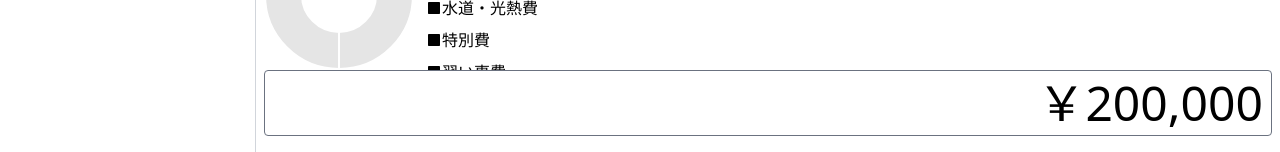
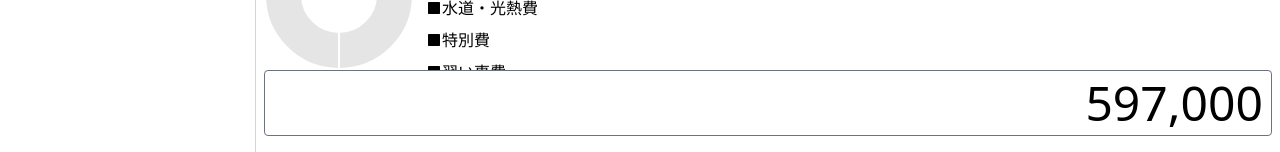
Before and after one commit to masasami/money-management-app, a Next.js app: page /top in a window 1280 px wide. Shown: the part 648-800 px from the top of the page. Built offline with nearby package versions, Linux system fonts and the light colour scheme.

Commit message:
データをJSONファイルから取得

```diff
--- /dev/null
+++ b/interfaces/account.ts
@@ -0,0 +1,8 @@
+export type Account = {
+  id_account: number
+  debit: number | null
+  credit: number | null
+  dt_account: string
+  dt_create: string
+  dt_update: string
+}
--- a/pages/top.tsx
+++ b/pages/top.tsx
@@ -1,49 +1,29 @@
+import { useEffect, useState } from 'react'
 import { RiCheckboxBlankFill } from 'react-icons/ri'
 import type { NextPage } from 'next'
 
 import Layout from 'components/Layout'
 import BigCalendar from 'components/BigCalendar'
 import DoughnutChart from 'components/DoughnutChart'
+import { Account } from 'interfaces/account'
 
 const Top: NextPage = () => {
-  const records = [
-    {
-      id: 1,
-      debit: 5000,
-      credit: null,
-      dt_start: '2021-10-23',
-      dt_end: '2021-10-23',
-    },
-    {
-      id: 2,
-      debit: null,
-      credit: 3000,
-      dt_start: '2021-10-24',
-      dt_end: '2021-10-24',
-    },
-    {
-      id: 3,
-      debit: 3000,
-      credit: null,
-      dt_start: '2021-10-25',
-      dt_end: '2021-10-25',
-    },
-    {
-      id: 4,
-      debit: null,
-      credit: 3000,
-      dt_start: '2021-10-25',
-      dt_end: '2021-10-25',
-    },
-  ]
+  const [accounts, setAccounts] = useState<Account[]>([])
 
   const balance = 200000
+
+  useEffect(() => {
+    ;(async () => {
+      const accounts = await (await fetch('/data/accounts.json')).json()
+      setAccounts(accounts)
+    })()
+  }, [])
 
   return (
     <Layout>
       <div className="w-full h-full flex flex-col p-2">
         {/* カレンダー */}
-        <BigCalendar records={records} />
+        <BigCalendar accounts={accounts} />
         <div className="w-full pt-2 flex items-center flex-wrap mb-2">
           {/* ドーナツチャート */}
           <div>
@@ -70,8 +50,14 @@ const Top: NextPage = () => {
 
           {/* 収支 */}
           <div className="w-full">
-            <div className="text-right border rounded border-gray-500 ml-auto text-5xl p-2 w-full scrollbar-x">
-              {balance === null ? null : `￥${balance.toLocaleString()}`}
+            <div className="text-right border rounded border-gray-500 ml-auto text-base md:text-5xl p-2 w-full">
+              {accounts
+                .reduce((prev, account) => {
+                  const debit = account.debit ? account.debit : 0
+                  const credit = account.credit ? account.credit : 0
+                  return prev + debit - credit
+                }, 0)
+                .toLocaleString()}
             </div>
           </div>
         </div>
--- /dev/null
+++ b/public/data/accounts.json
@@ -0,0 +1,34 @@
+[
+  {
+    "id_account": 1,
+    "debit": 600000,
+    "credit": null,
+    "dt_account": "2021-10-23",
+    "dt_create": "2021-10-23",
+    "dt_update": "2021-10-23"
+  },
+  {
+    "id_account": 2,
+    "debit": null,
+    "credit": 3000,
+    "dt_account": "2021-10-24",
+    "dt_create": "2021-10-24",
+    "dt_update": "2021-10-24"
+  },
+  {
+    "id_account": 3,
+    "debit": 3000,
+    "credit": null,
+    "dt_account": "2021-10-25",
+    "dt_create": "2021-10-25",
+    "dt_update": "2021-10-25"
+  },
+  {
+    "id_account": 4,
+    "debit": null,
+    "credit": 3000,
+    "dt_account": "2021-10-25",
+    "dt_create": "2021-10-25",
+    "dt_update": "2021-10-25"
+  }
+]
```
